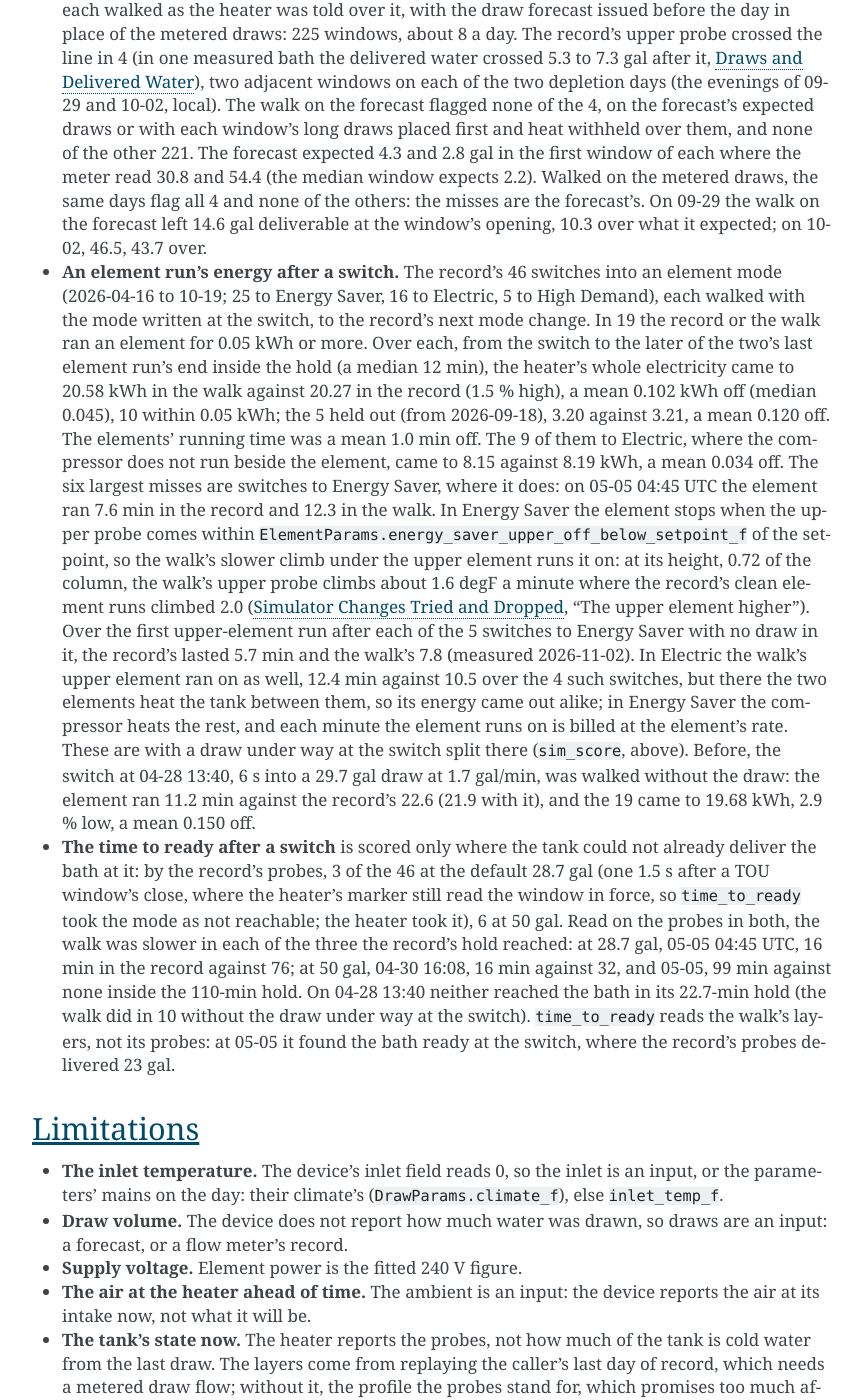
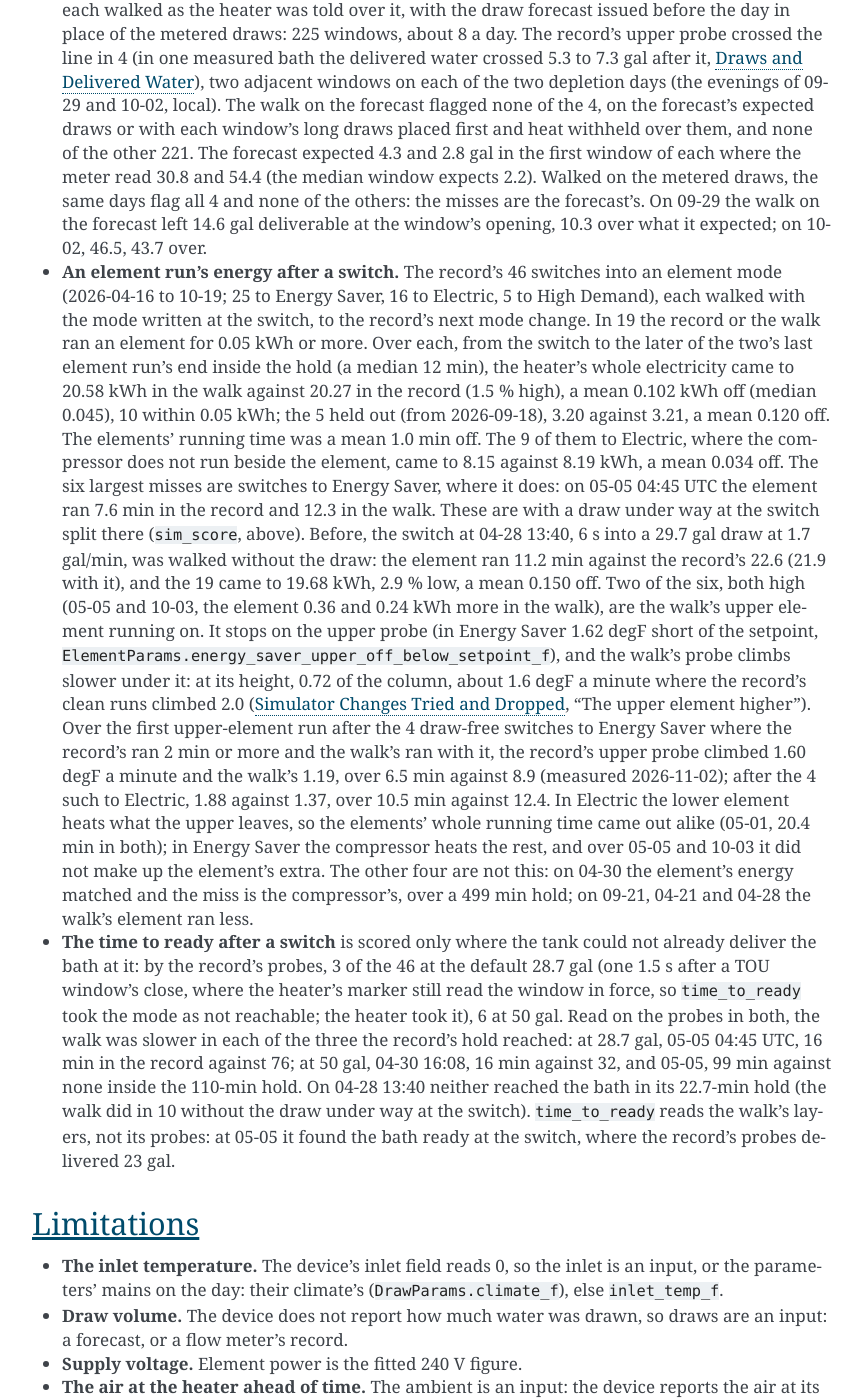
Before and after one commit to eman/nwp500-python, a Sphinx documentation site: the page built from docs/explanation/simulator.rst, in a window 1280 px wide and 1400 px high, scrolled down 12850 px. Shown: the whole window, without its empty margins (338-1200 px from the left). Built offline with Sphinx 7.4.7, drawn with Linux system fonts in a browser that asks for light colours.

Commit message:
docs(sim): the run-on is two of the six misses, after the split's figures; climb over the 4 runs that match

```diff
--- a/docs/explanation/simulator.rst
+++ b/docs/explanation/simulator.rst
@@ -755,25 +755,29 @@ the parameters in use (fitted before 2026-09-18, the share at 0.25):
   run beside the element, came to 8.15 against 8.19 kWh, a mean 0.034
   off. The six largest misses are switches to Energy Saver, where it
   does: on 05-05 04:45 UTC the element ran 7.6 min in the record and
-  12.3 in the walk. In Energy Saver the element stops when the upper
-  probe comes within
-  ``ElementParams.energy_saver_upper_off_below_setpoint_f`` of the
-  setpoint, so the walk's slower climb under the upper element runs it
-  on: at its height, 0.72 of the column, the walk's upper probe climbs
-  about 1.6 degF a minute where the record's clean element runs climbed
+  12.3 in the walk. These are with a draw under way at the switch split
+  there (``sim_score``, above). Before, the switch at 04-28 13:40, 6 s
+  into a 29.7 gal draw at 1.7 gal/min, was walked without the draw: the
+  element ran 11.2 min against the record's 22.6 (21.9 with it), and the
+  19 came to 19.68 kWh, 2.9 % low, a mean 0.150 off. Two of the six,
+  both high (05-05 and 10-03, the element 0.36 and 0.24 kWh more in the
+  walk), are the walk's upper element running on. It stops on the upper
+  probe (in Energy Saver 1.62 degF short of the setpoint,
+  ``ElementParams.energy_saver_upper_off_below_setpoint_f``), and the
+  walk's probe climbs slower under it: at its height, 0.72 of the
+  column, about 1.6 degF a minute where the record's clean runs climbed
   2.0 (:doc:`simulator-tried`, "The upper element higher"). Over the
-  first upper-element run after each of the 5 switches to Energy Saver
-  with no draw in it, the record's lasted 5.7 min and the walk's 7.8
-  (measured 2026-11-02). In Electric the walk's upper element ran on as
-  well, 12.4 min against 10.5 over the 4 such switches, but there the
-  two elements heat the tank between them, so its energy came out alike;
-  in Energy Saver the compressor heats the rest, and each minute the
-  element runs on is billed at the element's rate. These are with a draw
-  under way at the switch split there (``sim_score``, above). Before,
-  the switch at 04-28 13:40, 6 s into a 29.7 gal draw at 1.7 gal/min,
-  was walked without the draw: the element ran 11.2 min against the
-  record's 22.6 (21.9 with it), and the 19 came to 19.68 kWh, 2.9 % low,
-  a mean 0.150 off.
+  first upper-element run after the 4 draw-free switches to Energy Saver
+  where the record's ran 2 min or more and the walk's ran with it, the
+  record's upper probe climbed 1.60 degF a minute and the walk's 1.19,
+  over 6.5 min against 8.9 (measured 2026-11-02); after the 4 such to
+  Electric, 1.88 against 1.37, over 10.5 min against 12.4. In Electric
+  the lower element heats what the upper leaves, so the elements' whole
+  running time came out alike (05-01, 20.4 min in both); in Energy Saver
+  the compressor heats the rest, and over 05-05 and 10-03 it did not
+  make up the element's extra. The other four are not this: on 04-30 the
+  element's energy matched and the miss is the compressor's, over a 499
+  min hold; on 09-21, 04-21 and 04-28 the walk's element ran less.
 - **The time to ready after a switch** is scored only where the tank
   could not already deliver the bath at it: by the record's probes, 3 of
   the 46 at the default 28.7 gal (one 1.5 s after a TOU window's close,
```
